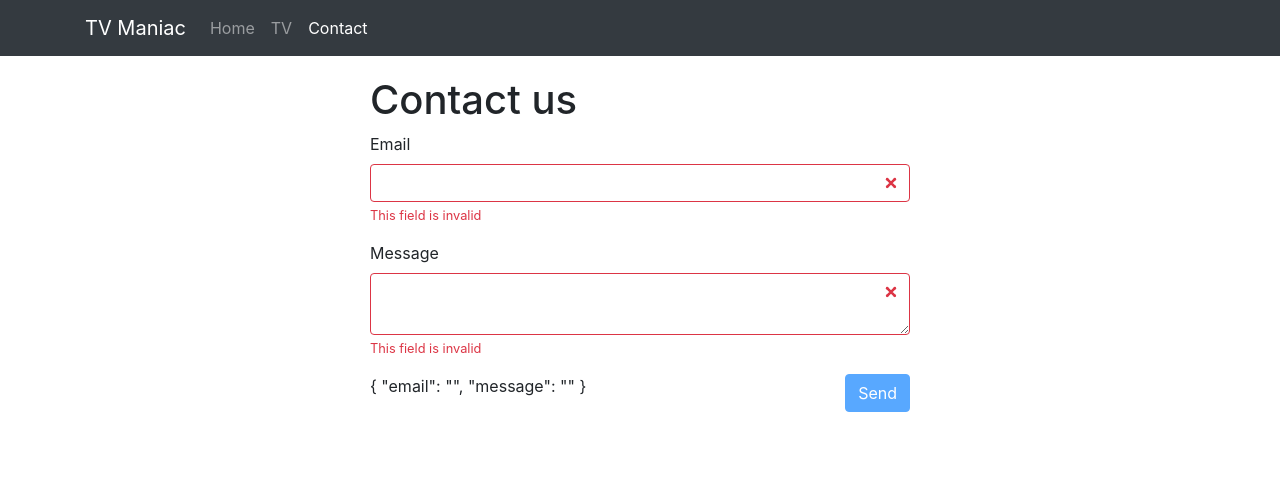
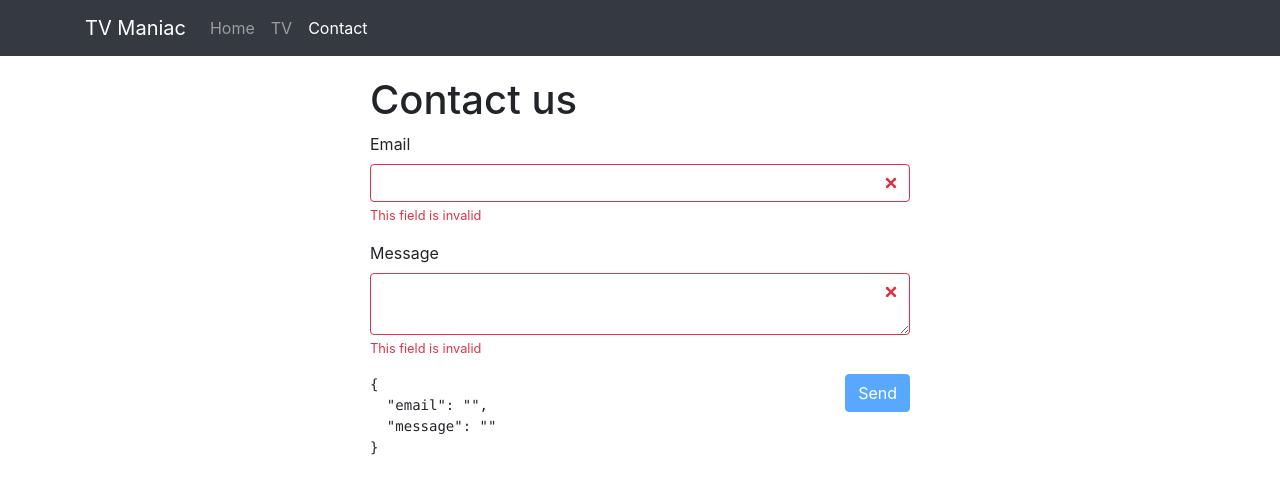
Before and after one commit to pakosel/tv-maniac, an Angular app: page /contact in a window 1280 px wide. Shown: the top 494 px of the page. Built offline with nearby package versions, Linux system fonts and the light colour scheme.

Commit message:
Ex. 34a - Check if new binding works correctly (BETTER)

```diff
--- a/src/app/pages/contact/contact.component.html
+++ b/src/app/pages/contact/contact.component.html
@@ -13,6 +13,6 @@
     </div>
     <button disabled class="btn btn-primary float-right">Send</button>
 
-    {{contact | json}}
+    <pre>{{contact | json}}</pre>
   </form>
 </div>
```
